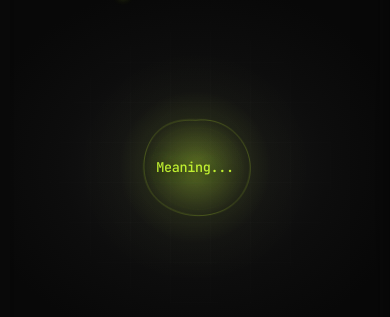
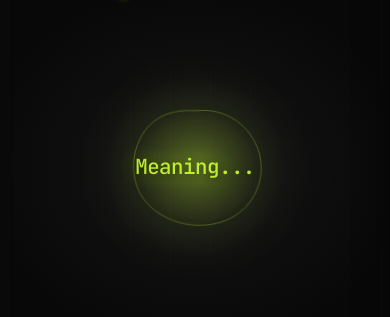
Before and after one commit to muhammadaamanbutt-commits/Ai-vocabulary-website, a React (Vite) app in the folder client/: page /exploration in a window 390 px wide. Shown: the part 302-619 px from the top of the page. Built offline with nearby package versions, Linux system fonts and the light colour scheme.

Commit message:
Implement interactive vocabulary canvas component with responsive layout and styling

```diff
--- a/client/index.html
+++ b/client/index.html
@@ -1,16 +1,21 @@
 <!doctype html>
 <html lang="en">
+
 <head>
   <meta charset="UTF-8" />
-    <link rel="icon" type="image/svg+xml" href="/vite.svg" />
+  <link rel="icon" type="image/png" href="/assets/semantic-compass-favi-icon.png" />
   <meta name="viewport" content="width=device-width, initial-scale=1.0" />
-    <title>Semantic Compass — Navigate the Conceptual Landscape</title>
+  <title>Semantic Compass</title>
   <link rel="preconnect" href="https://fonts.googleapis.com">
   <link rel="preconnect" href="https://fonts.gstatic.com" crossorigin>
-    <link href="https://fonts.googleapis.com/css2?family=Inter:wght@300;400;500;600;700&family=JetBrains+Mono:wght@400;500&family=Instrument+Serif:ital@0;1&display=swap" rel="stylesheet">
+  <link
+    href="https://fonts.googleapis.com/css2?family=Inter:wght@300;400;500;600;700&family=JetBrains+Mono:wght@400;500&family=Instrument+Serif:ital@0;1&display=swap"
+    rel="stylesheet">
 </head>
+
 <body>
   <div id="root"></div>
   <script type="module" src="/src/main.jsx"></script>
 </body>
+
 </html>
--- a/client/src/components/Canvas/Canvas.css
+++ b/client/src/components/Canvas/Canvas.css
@@ -163,6 +163,21 @@
   /* Width and height set dynamically via inline styles */
 }
 
+.blob-wrapper-loading {
+  position: absolute;
+  top: 50%;
+  left: 50%;
+  transform: translate(-50%, -50%);
+  pointer-events: none;
+  width: 45%;
+  height: 45%;
+  aspect-ratio: 1 / 1;
+  min-width: 200px;
+  min-height: 200px;
+  max-width: 500px;
+  max-height: 500px;
+}
+
 .blob-svg {
   width: 100%;
   height: 100%;
@@ -198,7 +213,12 @@
 
 .central-word.loading {
   opacity: 1;
+  display: flex;
+  align-items: center;
+  justify-content: center;
   animation: pulse 1.5s ease-in-out infinite;
+  width: 100%;
+  height: 100%;
 }
 
 .central-word .word.loading-text {
@@ -206,6 +226,8 @@
   color: var(--accent);
   text-shadow: 0 0 20px rgba(204, 255, 51, 0.6), 0 2px 10px rgba(0, 0, 0, 0.9);
   animation: loadingPulse 1.5s ease-in-out infinite;
+  white-space: nowrap;
+  font-size: clamp(20px, 4vw, 32px);
 }
 
 @keyframes loadingPulse {
--- a/client/src/components/Canvas/Canvas.jsx
+++ b/client/src/components/Canvas/Canvas.jsx
@@ -189,14 +189,8 @@ function Canvas({ wordData, currentWord, isFading }) {
         </div>
 
         {/* Loading state - show "Meaning..." text */}
-        <div className="central-node">
-          <div
-            className="blob-wrapper"
-            style={{
-              width: `${Math.min(dimensions.width, dimensions.height) * 0.45}px`,
-              height: `${Math.min(dimensions.width, dimensions.height) * 0.45}px`
-            }}
-          >
+        <div className="central-node loading-state">
+          <div className="blob-wrapper-loading">
             <svg className="blob-svg" viewBox="0 0 400 400">
               <defs>
                 <radialGradient id="blobCore" cx="50%" cy="50%" r="50%">
@@ -246,7 +240,6 @@ function Canvas({ wordData, currentWord, isFading }) {
           <div className="central-word loading">
             <span
               className="word loading-text"
-              style={{ fontSize: `${getFontSize(28)}px` }}
             >
               Meaning...
             </span>
```
Also changed, not shown: client/assets/semantic-compass-favi-icon.png (added). Lines whose indentation alone changed are shown as unchanged.
